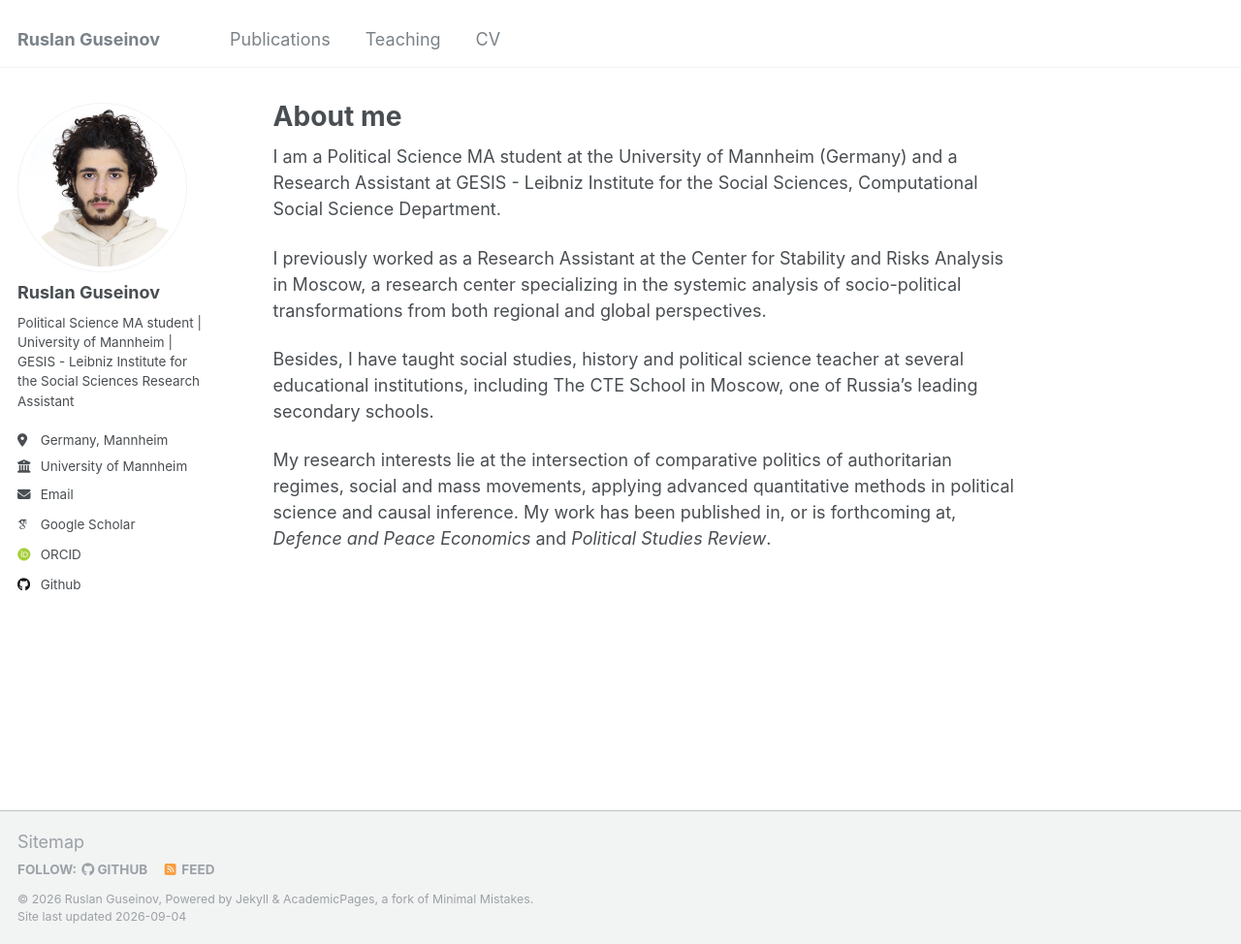
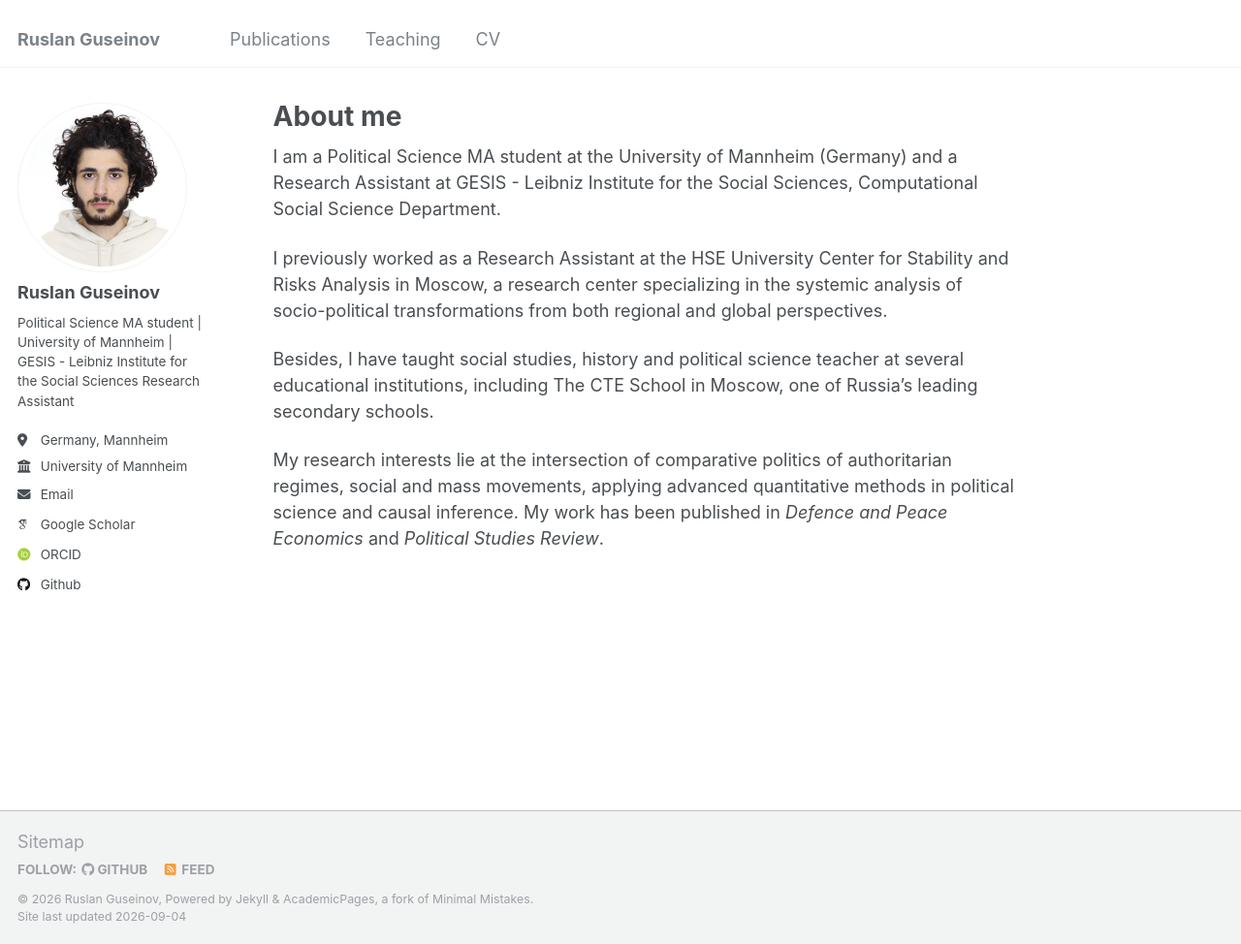
Before and after one commit to rguseinov/rguseinov.github.io, a Jekyll site: the page built from _pages/about.md, in a window 1280 px wide and 974 px high. Shown: the whole window at 97% size. Built offline with Jekyll 4.4.1, drawn with Linux system fonts in a browser that asks for light colours; some web fonts are replaced.

Commit message:
Update about.md

```diff
--- a/_pages/about.md
+++ b/_pages/about.md
@@ -8,8 +8,8 @@ redirect_from:
 ---
 I am a Political Science MA student at the University of Mannheim (Germany) and a Research Assistant at GESIS - Leibniz Institute for the Social Sciences, Computational Social Science Department.
 
-I previously worked as a Research Assistant at the Center for Stability and Risks Analysis in Moscow, a research center specializing in the systemic analysis of socio-political transformations from both regional and global perspectives.
+I previously worked as a Research Assistant at the HSE University Center for Stability and Risks Analysis in Moscow, a research center specializing in the systemic analysis of socio-political transformations from both regional and global perspectives.
 
 Besides, I have taught social studies, history and political science teacher at several educational institutions, including The CTE School in Moscow, one of Russia’s leading secondary schools.
 
-My research interests lie at the intersection of comparative politics of authoritarian regimes, social and mass movements, applying advanced quantitative methods in political science and causal inference. My work has been published in, or is forthcoming at, _Defence and Peace Economics_ and _Political Studies Review_.
+My research interests lie at the intersection of comparative politics of authoritarian regimes, social and mass movements, applying advanced quantitative methods in political science and causal inference. My work has been published in _Defence and Peace Economics_ and _Political Studies Review_.
```
